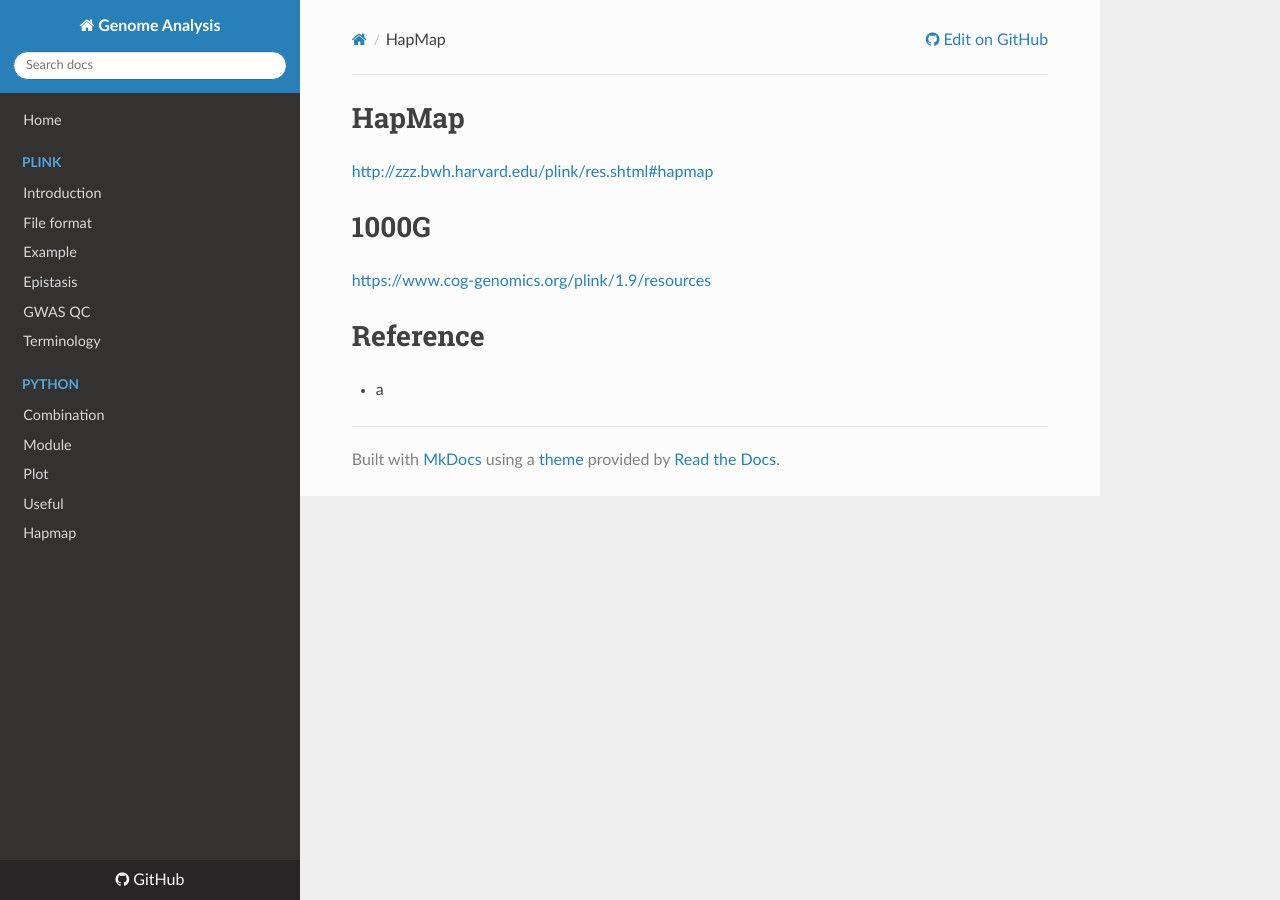
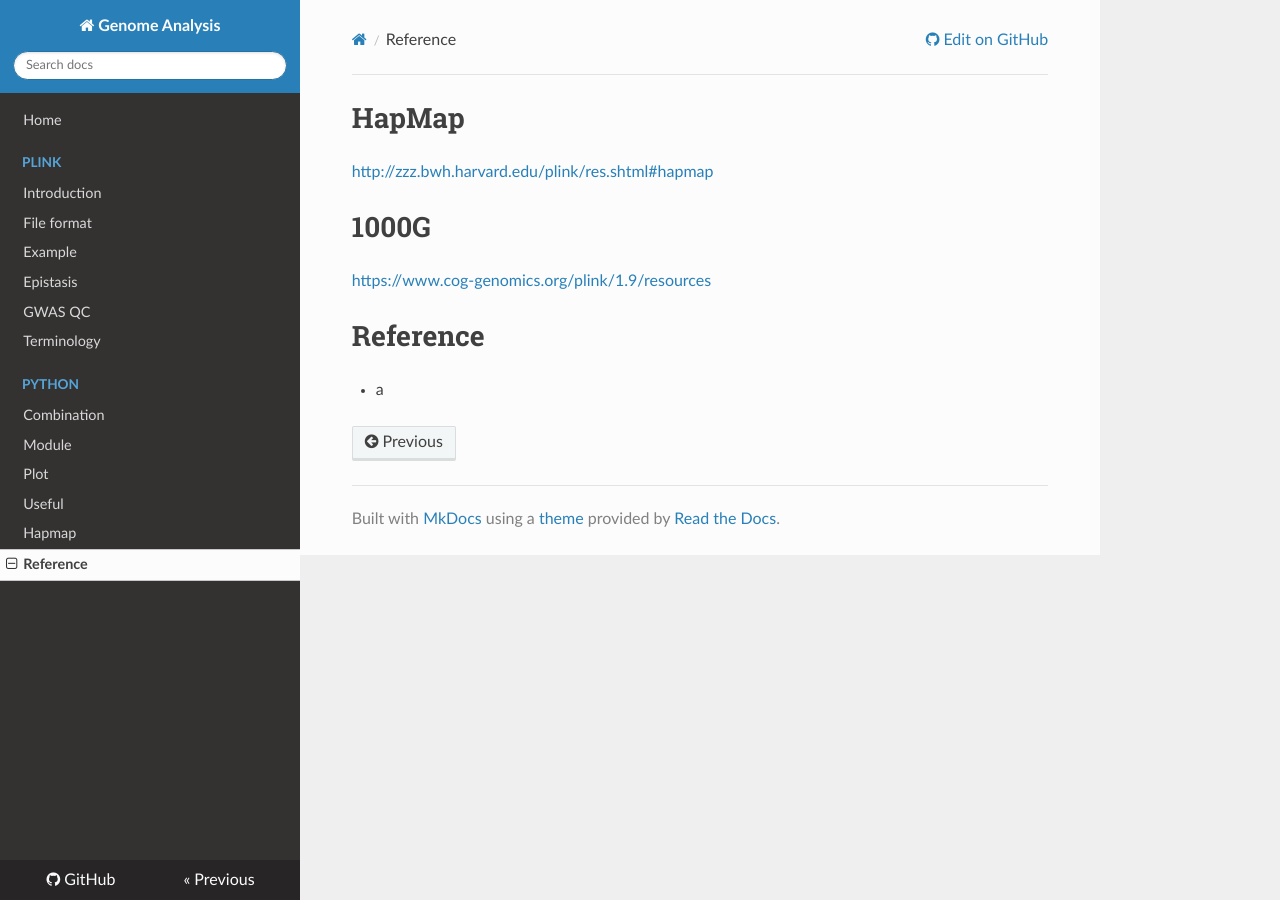
Before and after one commit to WonyoungCho/plink, an MkDocs documentation site: the page built from docs/data_ref.md, in a window 1280 px wide. Built offline with MkDocs 1.6.1, drawn with Linux system fonts in a browser that asks for light colours; nearby versions of some CDN libraries; old or Windows-style settings are respelled for this version of MkDocs; some of the changed lines change nothing that is shown.

Commit message:
Update mkdocs.yml

```diff
--- a/mkdocs.yml
+++ b/mkdocs.yml
@@ -21,5 +21,5 @@ pages:
         - 'Plot' : 'python_plot.md'
         - 'Useful' : 'python_useful.md'
     - Hapmap: 'hapMap1KG_ch7_8.md'
-
+    - Reference: 'data_ref.md'
 theme: readthedocs
```
